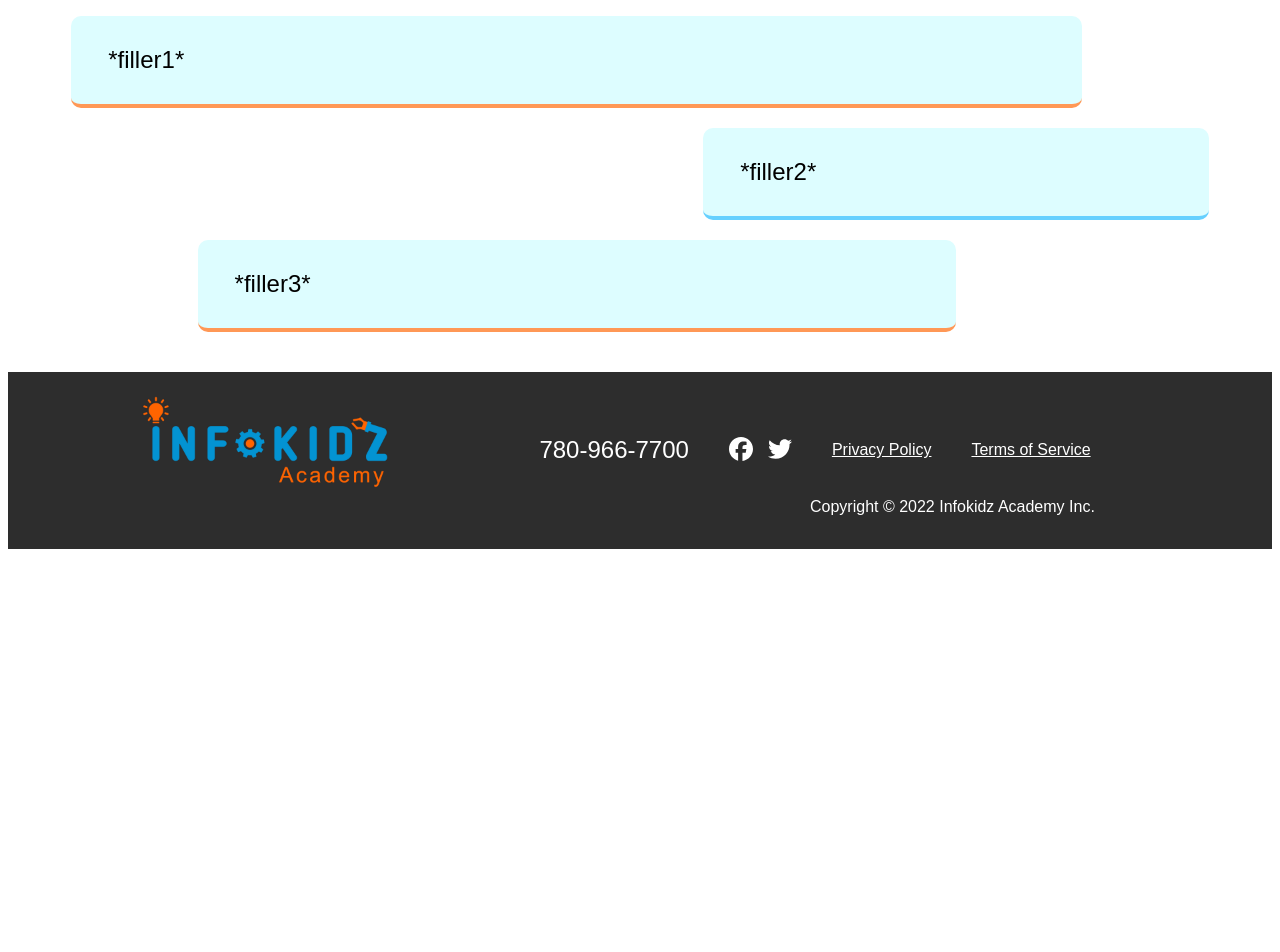
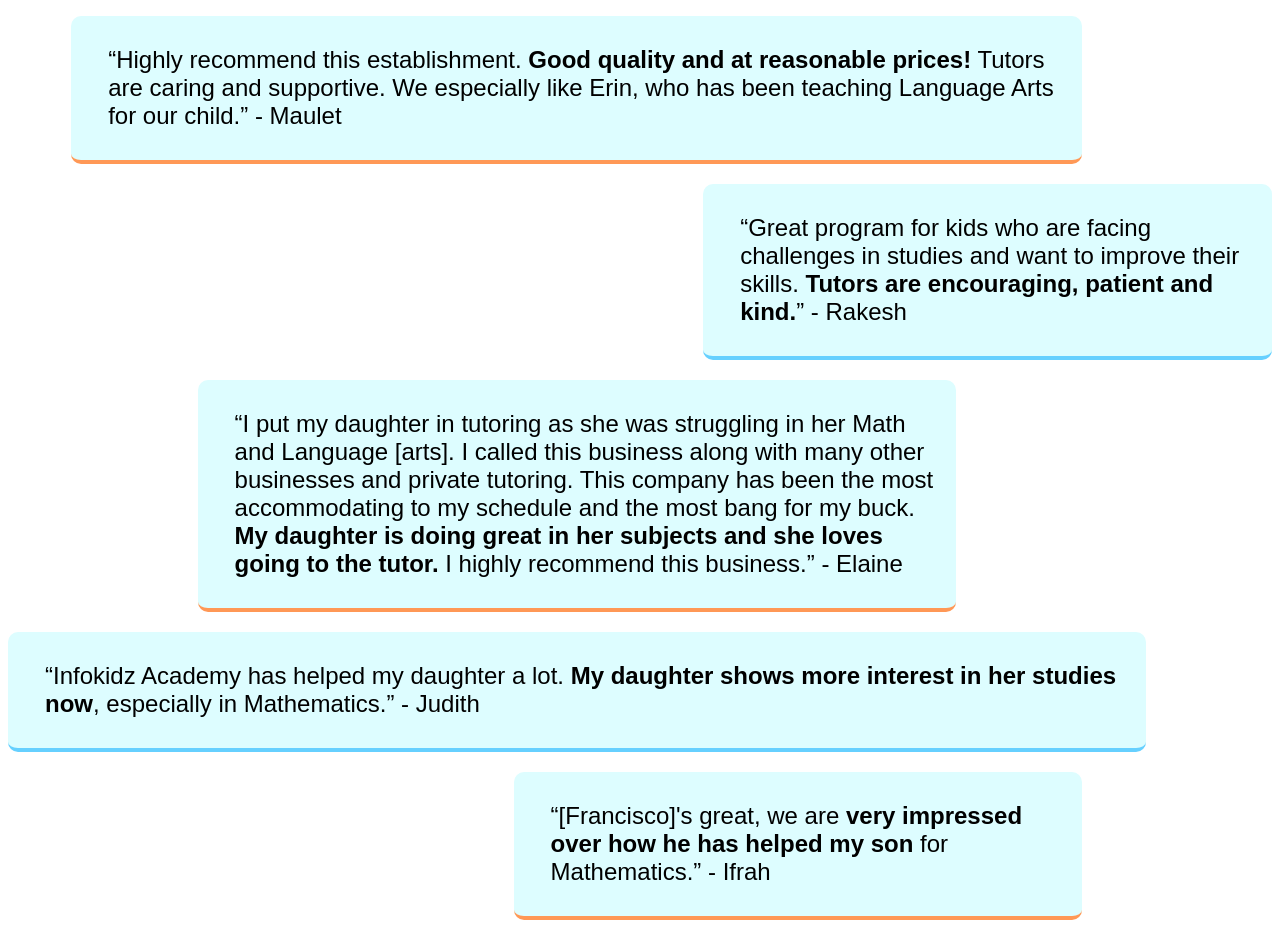
Before and after one commit to Infokidz-Academy/Infokidz-Academy-Website, a React (Create React App) app: page /testimonials in a window 1280 px wide. Shown: the part 340-1292 px from the top of the page. Before the commit the page ends 897 px from the top, so only its background shows below. Built offline with nearby package versions, Linux system fonts and the light colour scheme; a web font is replaced by a local one.

Commit message:
add and style content

```diff
--- a/src/components/testimonials/compellingreview.jsx
+++ b/src/components/testimonials/compellingreview.jsx
@@ -3,7 +3,9 @@
 function CompellingReview() {
   return (
     <div id="compellingreview">
-      <h1 id="compellingreview-text">“*filler*”</h1>
+      <h1 id="compellingreview-text">
+        “[her] writing skills have improved considerably”
+      </h1>
     </div>
   );
 }
--- a/src/components/testimonials/reviews.jsx
+++ b/src/components/testimonials/reviews.jsx
@@ -6,13 +6,36 @@
       <h1 id="reviews-title">Don't just take our word for it:</h1>
       <div id="reviews-container">
         <h2 className="review-description" id="testimonials-one">
-          *filler1*
+          “Highly recommend this establishment.{" "}
+          <strong>Good quality and at reasonable prices!</strong> Tutors are
+          caring and supportive. We especially like Erin, who has been teaching
+          Language Arts for our child.” - Maulet
         </h2>
         <h2 className="review-description" id="testimonials-two">
-          *filler2*
+          “Great program for kids who are facing challenges in studies and want
+          to improve their skills.{" "}
+          <strong>Tutors are encouraging, patient and kind.</strong>” - Rakesh
         </h2>
         <h2 className="review-description" id="testimonials-three">
-          *filler3*
+          “I put my daughter in tutoring as she was struggling in her Math and
+          Language [arts]. I called this business along with many other
+          businesses and private tutoring. This company has been the most
+          accommodating to my schedule and the most bang for my buck.{" "}
+          <strong>
+            My daughter is doing great in her subjects and she loves going to
+            the tutor.
+          </strong>{" "}
+          I highly recommend this business.” - Elaine
+        </h2>
+        <h2 className="review-description" id="testimonials-four">
+          “Infokidz Academy has helped my daughter a lot.{" "}
+          <strong>My daughter shows more interest in her studies now</strong>,
+          especially in Mathematics.” - Judith
+        </h2>
+        <h2 className="review-description" id="testimonials-five">
+          “[Francisco]'s great, we are{" "}
+          <strong>very impressed over how he has helped my son</strong> for
+          Mathematics.” - Ifrah
         </h2>
       </div>
     </div>
--- a/src/styling/testimonials/reviews.css
+++ b/src/styling/testimonials/reviews.css
@@ -19,12 +19,14 @@
 }
 
 #testimonials-one,
-#testimonials-three {
+#testimonials-three,
+#testimonials-five {
   border-bottom: 4px var(--clr-secondary-light) solid;
   border-radius: var(--br-background);
 }
 
-#testimonials-two {
+#testimonials-two,
+#testimonials-four {
   border-bottom: 4px var(--clr-primary-light) solid;
   border-radius: var(--br-background);
 }
@@ -43,7 +45,7 @@
   }
 
   #testimonials-two {
-    max-width: 40%;
+    max-width: 45%;
     margin-left: 55%;
   }
 
@@ -51,4 +53,13 @@
     max-width: 60%;
     margin-left: 15%;
   }
+
+  #testimonials-four {
+    max-width: 90%;
+  }
+
+  #testimonials-five {
+    max-width: 45%;
+    margin-left: 40%;
+  }
 }
```
